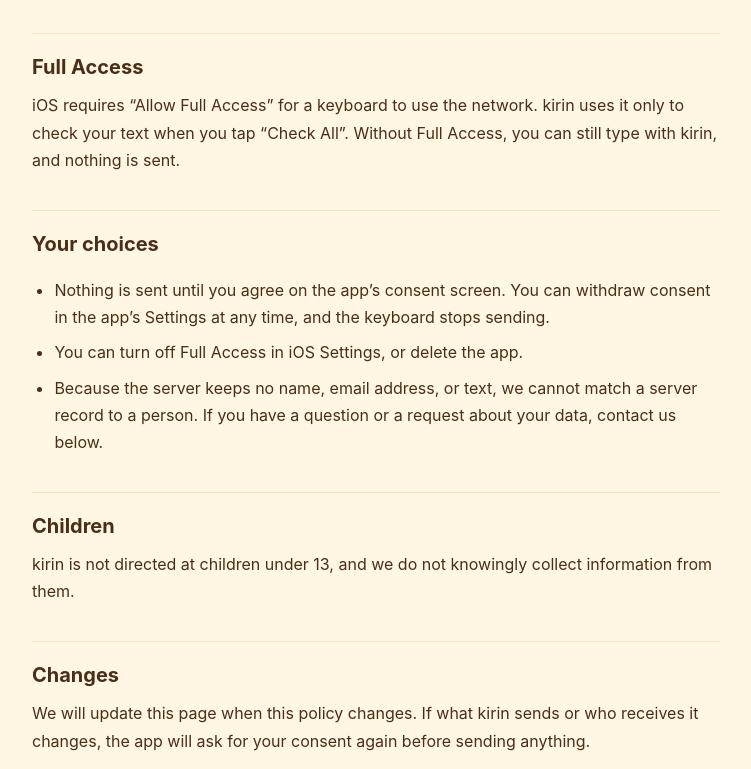
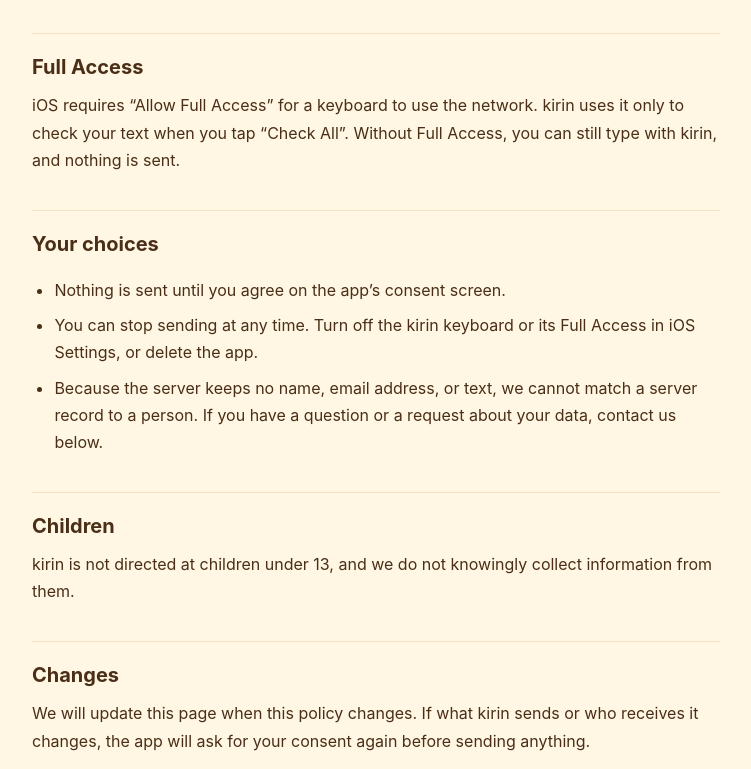
Before and after one commit to taishikato/kirin-marketing, a plain HTML site: page privacy/index.html in a window 1280 px wide. Shown: the part 2028-2797 px from the top of the page, without its empty margins (264-1015 px from the left). Drawn offline with Linux system fonts and the light colour scheme.

Commit message:
Say how to stop sending now that the app has no withdraw button

```diff
--- a/privacy/index.html
+++ b/privacy/index.html
@@ -10,7 +10,7 @@
 <main>
 <a class="lang" href="../ja/privacy/">日本語</a>
 <h1>kirin Privacy Policy</h1>
-<p class="meta">Effective October 10, 2026</p>
+<p class="meta">Effective October 14, 2026</p>
 
 <p>kirin is an iOS keyboard that checks the English you write. This policy explains what kirin sends, what is kept, and for how long. kirin is made by Taishi Kato, an individual developer (“we”).</p>
 
@@ -60,8 +60,8 @@
 
 <h2>Your choices</h2>
 <ul>
-  <li>Nothing is sent until you agree on the app’s consent screen. You can withdraw consent in the app’s Settings at any time, and the keyboard stops sending.</li>
-  <li>You can turn off Full Access in iOS Settings, or delete the app.</li>
+  <li>Nothing is sent until you agree on the app’s consent screen.</li>
+  <li>You can stop sending at any time. Turn off the kirin keyboard or its Full Access in iOS Settings, or delete the app.</li>
   <li>Because the server keeps no name, email address, or text, we cannot match a server record to a person. If you have a question or a request about your data, contact us below.</li>
 </ul>
 
```
